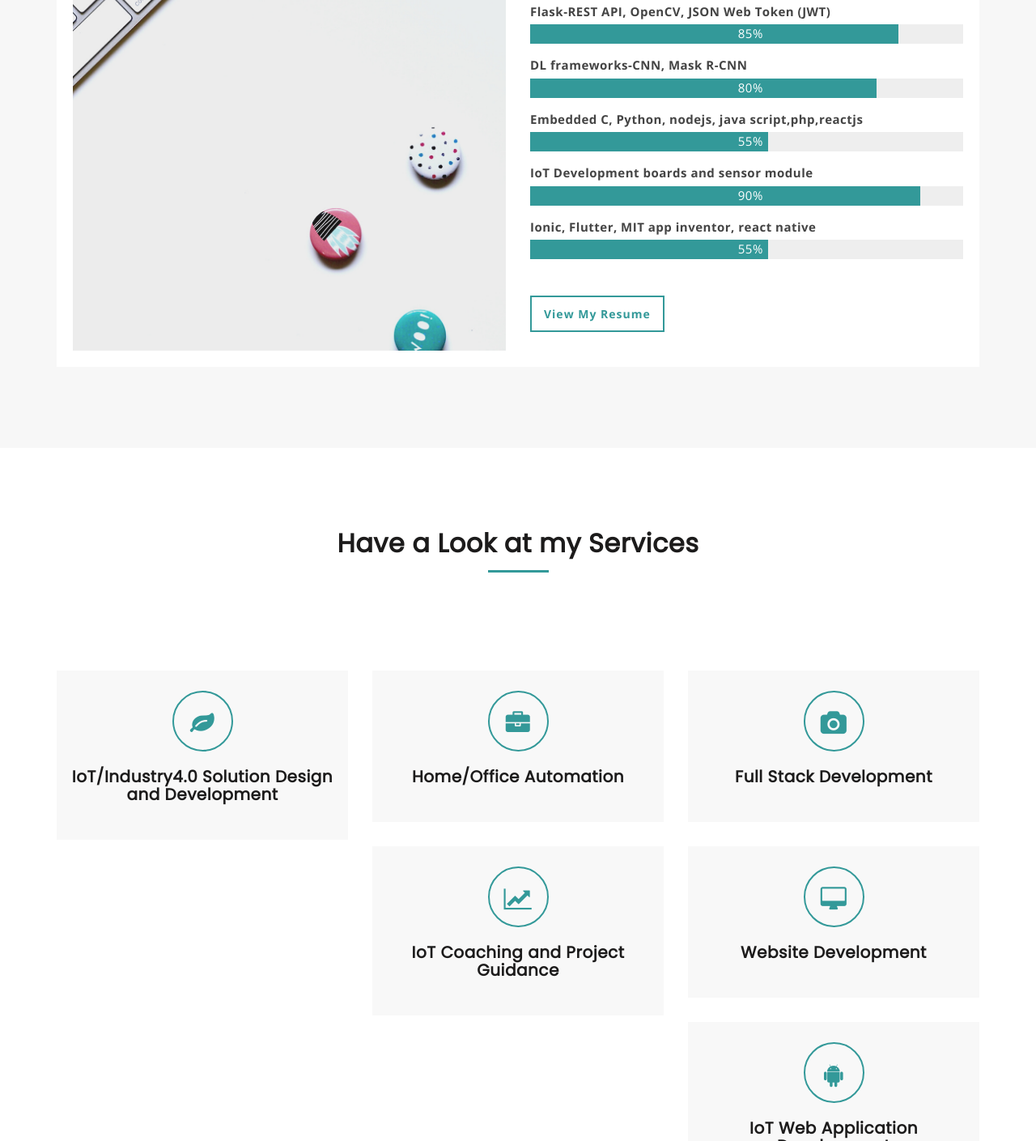
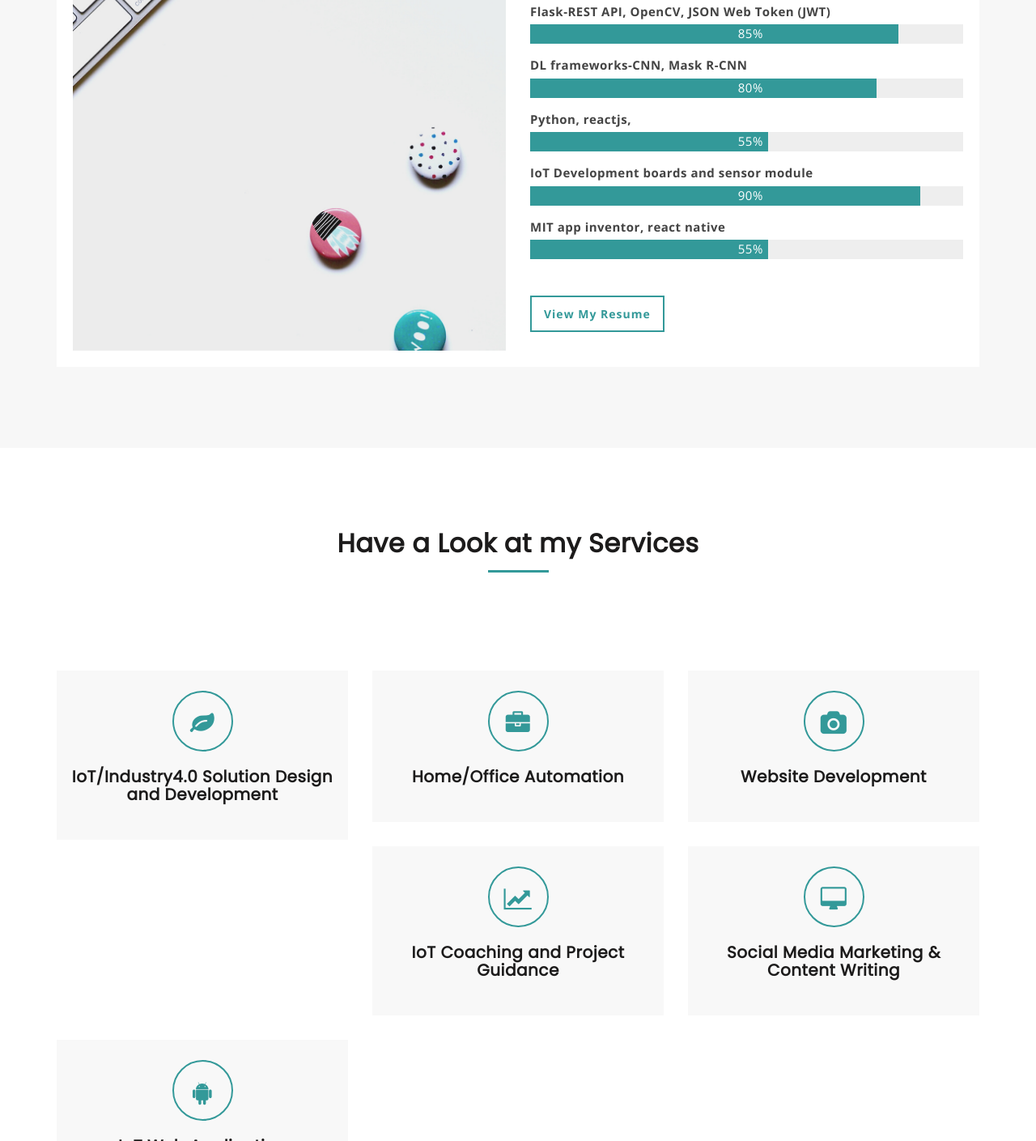
Before and after one commit to Sarojini96/Sarojini96.github.io, a plain HTML site: page index.html in a window 1280 px wide. Shown: the part 1644-3053 px from the top of the page at 81% size. Drawn offline with nearby package versions, Linux system fonts and the light colour scheme.

Commit message:
Update index.html

```diff
--- a/index.html
+++ b/index.html
@@ -92,7 +92,7 @@
 						<!-- Start text slide -->
 						<div class="mu-featured-slider-wrapper">
 							<div class="mu-featured-slider" id="typed-strings">
-								<p>I am <span>Full Stack Developer</span></p>
+								<p>I am <span>Frontend Developer</span></p>
 								<p><span>IoT Instructor</span></p>
 		   						<p><span>Tech Blogger</span></p>
 							</div>
@@ -182,13 +182,13 @@
 							                    <span>DL frameworks-CNN, Mask R-CNN</span>
 							                    <div class="mu-pro-bar mu-wordpress-bar">
 							                    </div>
-							                    <span>Embedded C, Python, nodejs, java script,php,reactjs </span>
+							                    <span>Python, reactjs, </span>
 							                    <div class="mu-pro-bar mu-jquery-bar">
 												</div>
 												<span> IoT Development boards and sensor module </span>
 							                    <div class="mu-pro-bar mu-css-bar">
 												</div>
-												<span>Ionic, Flutter, MIT app inventor, react native</span>
+												<span>MIT app inventor, react native</span>
 							                    <div class="mu-pro-bar mu-jquery-bar">
 
 												</div>
@@ -261,7 +261,7 @@
 											<span class="mu-service-icon-box">
 												<i class="fa fa-camera"></i>
 											</span>
-											<h4>Full Stack Development</h4>
+											<h4>Website Development</h4>
 											<p></p>
 										</div>
 									</div>
@@ -283,7 +283,7 @@
 		<span class="mu-service-icon-box">
 			<i class="fa fa-desktop"></i>
 		</span>
-		<h4>Website Development</h4>
+		<h4>Social Media Marketing & Content Writing</h4>
 		<p></p>
 	</div>
 </div>
```
